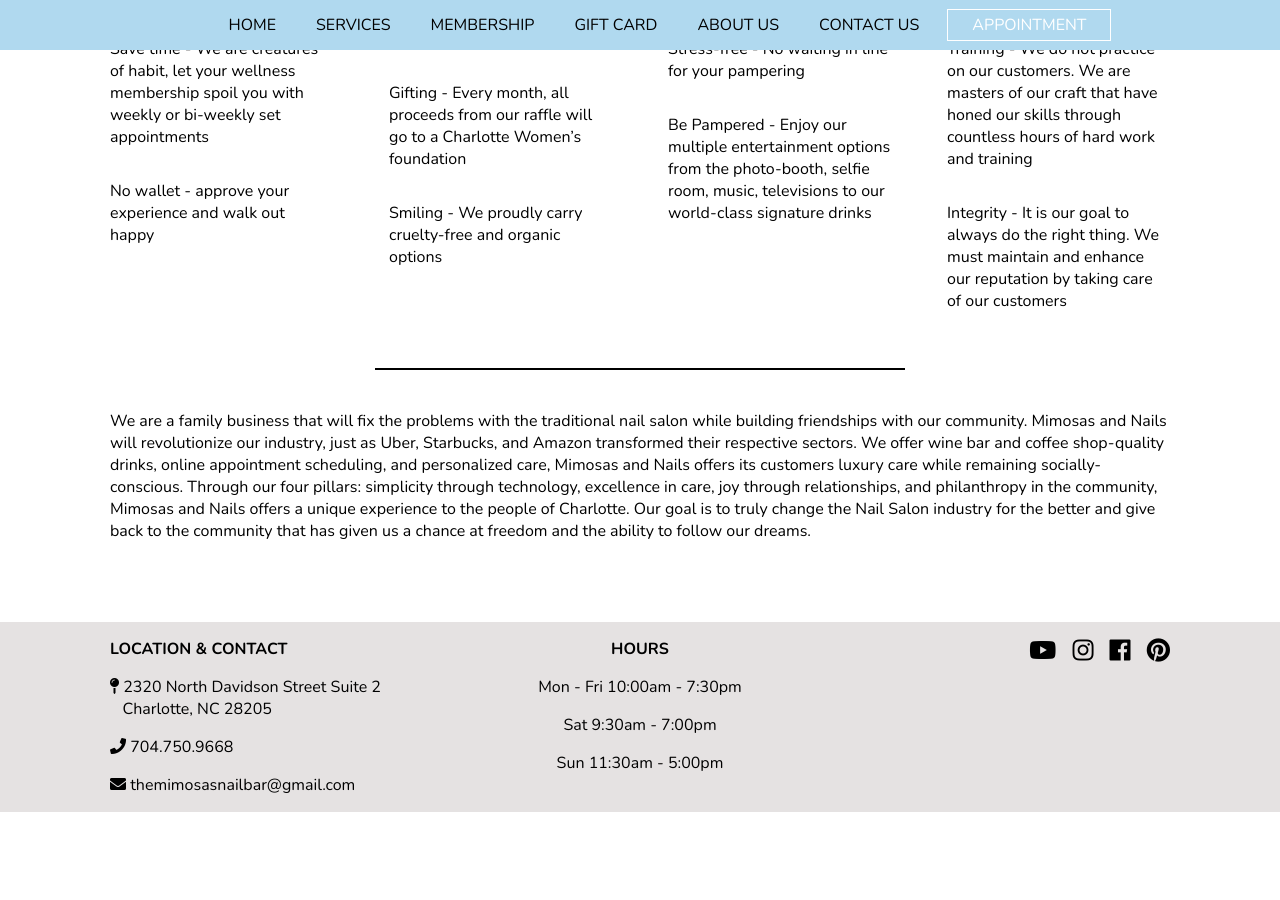
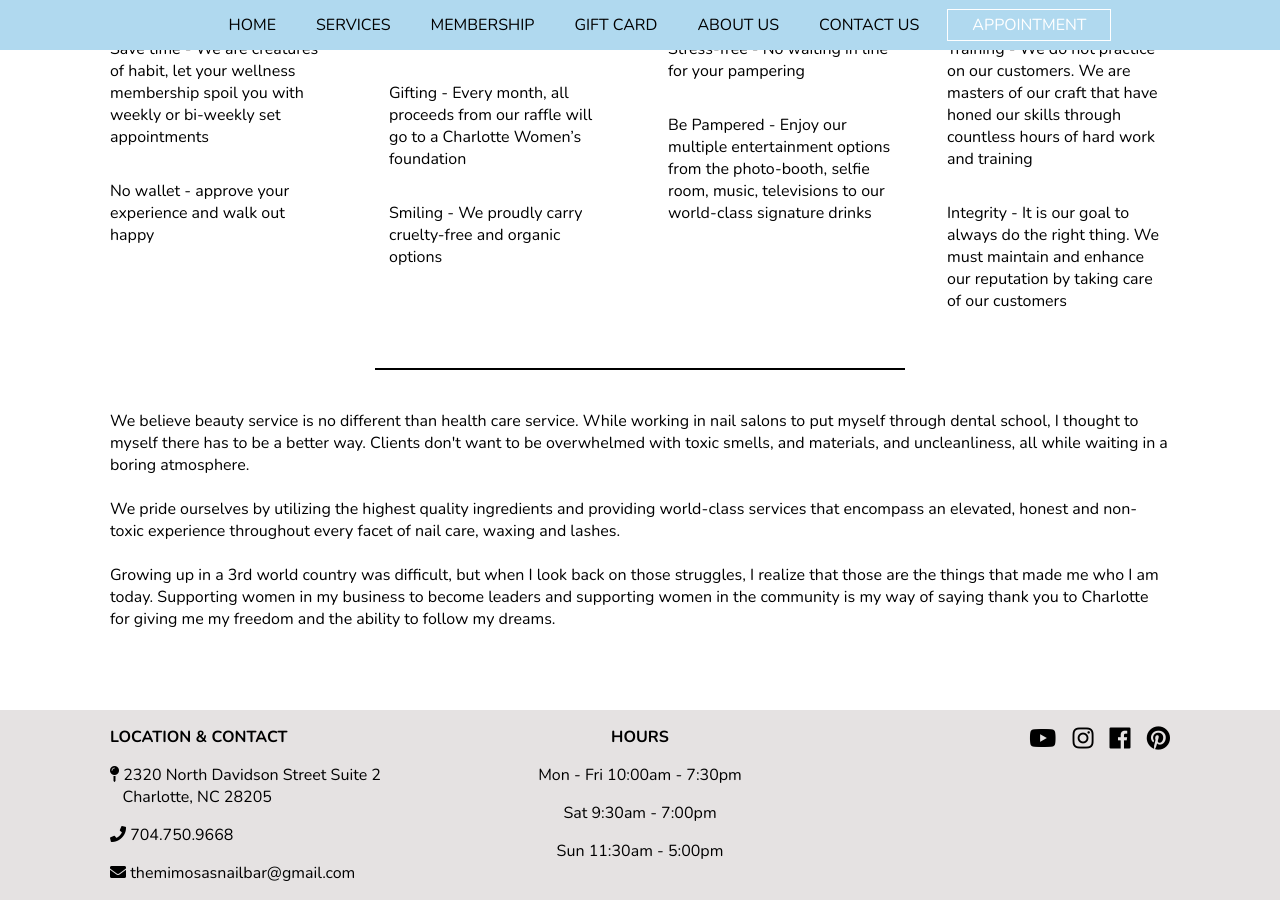
Before and after one commit to mimosasnailbar/mimosas, a Jekyll site: the page built from about.html, in a window 1280 px wide and 900 px high, scrolled down 1418 px. Built offline with Jekyll 4.4.1, drawn with Linux system fonts in a browser that asks for light colours; nearby versions of some CDN libraries; before the commit the page ends 2230 px from its top, so only the background shows below that.

Commit message:
Updated 'about.html' via CloudCannon

```diff
--- a/about.html
+++ b/about.html
@@ -4,60 +4,86 @@
 
 <section class="wrapper-two home__main">
 	<div class="about__top">
-		<p class="editable">Mimosas and Nails prides itself on four key pillars</p>
+		<p class="editable">
+			Mimosas and Nails prides itself on four key pillars
+		</p>
 	</div>
 	<div class="about__container">
 		<div class="about__item">
-			<div class="circle"><p class="editable">SIMPLICITY</p></div>
-			<h3 class="editable">Technology</h3>
+			<div class="circle"><p class="editable">
+	SIMPLICITY
+</p></div>
+			<h3 class="editable">
+				Technology
+			</h3>
 			<span class="editable">"Simplicity is the essence of happiness."</span>
-			<p class="editable">Easy - You can set your booking with our app or mobile site</p>
 			<p class="editable">
-				Save time - We are creatures of habit, let your wellness membership spoil
-				you with weekly or bi-weekly set appointments
+				Easy - You can set your booking with our app or mobile site
 			</p>
-			<p class="editable">No wallet - approve your experience and walk out happy</p>
+			<p class="editable">
+				Save time - We are creatures of habit, let your wellness membership spoil you with weekly or bi-weekly set appointments
+			</p>
+			<p class="editable">
+				No wallet - approve your experience and walk out happy
+			</p>
 		</div>
 		<div class="about__item">
-			<div class="circle"><p class="editable">PHILANTHROPY</p></div>
-			<h3 class="editable">Giving</h3>
+			<div class="circle"><p class="editable">
+	PHILANTHROPY
+</p></div>
+			<h3 class="editable">
+				Giving
+			</h3>
 			<span class="editable">"Kindness in giving creates love."</span>
-			<p class="editable">Helping - At Mimosas Nail Bar, when you are supporting your wellness, you are also giving back to local Women’s charities of Charlotte</p>
 			<p class="editable">
-				Gifting - Every month, all proceeds from our raffle will go to a Charlotte Women’s foundation
+				Helping - At Mimosas Nail Bar, when you are supporting your wellness, you are also giving back to local Women&rsquo;s charities of Charlotte
 			</p>
-			<p class="editable">Smiling - We proudly carry cruelty-free and organic options</p>
+			<p class="editable">
+				Gifting - Every month, all proceeds from our raffle will go to a Charlotte Women&rsquo;s foundation
+			</p>
+			<p class="editable">
+				Smiling - We proudly carry cruelty-free and organic options
+			</p>
 		</div>
 		<div class="about__item">
-			<div class="circle"><p class="editable">FUN</p></div>
-			<h3 class="editable">Happiness</h3>
+			<div class="circle"><p class="editable">
+	FUN
+</p></div>
+			<h3 class="editable">
+				Happiness
+			</h3>
 			<span class="editable">"Every great business is built on friendship."</span>
-			<p class="editable">Effortless - Our database knows exactly what you prefer everytime you come back</p>
+			<p class="editable">
+				Effortless - Our database knows exactly what you prefer everytime you come back
+			</p>
 			<p class="editable">
 				Stress-free - No waiting in line for your pampering
 			</p>
-			<p class="editable">Be Pampered - Enjoy our multiple entertainment options from the photo-booth, selfie room, music, televisions to our world-class signature drinks</p>
+			<p class="editable">
+				Be Pampered - Enjoy our multiple entertainment options from the photo-booth, selfie room, music, televisions to our world-class signature drinks
+			</p>
 		</div>
 		<div class="about__item">
-			<div class="circle"><p class="editable">EXCELLENCE</p></div>
-			<h3 class="editable">Pride</h3>
+			<div class="circle"><p class="editable">
+	EXCELLENCE
+</p></div>
+			<h3 class="editable">
+				Pride
+			</h3>
 			<span class="editable">"Our best was good for today. Tomorrow we'll do better."</span>
-			<p class="editable">Service - Our goal is to exceed all expectations by upholding the strictest quality standards</p>
+			<p class="editable">
+				Service - Our goal is to exceed all expectations by upholding the strictest quality standards
+			</p>
 			<p class="editable">
 				Training - We do not practice on our customers. We are masters of our craft that have honed our skills through countless hours of hard work and training
 			</p>
-			<p class="editable">Integrity - It is our goal to always do the right thing. We must maintain and enhance our reputation by taking care of our customers</p>
+			<p class="editable">
+				Integrity - It is our goal to always do the right thing. We must maintain and enhance our reputation by taking care of our customers
+			</p>
 		</div>
 	</div>
 	<div class="bar"></div>
 	<p class="about__text editable">
-		We are a family business that will fix the problems with the traditional nail salon while building
-		friendships with our community. Mimosas and Nails will revolutionize our industry, just as Uber,
-		Starbucks, and Amazon transformed their respective sectors. We offer wine bar and coffee shop-quality
-		drinks, online appointment scheduling, and personalized care, Mimosas and Nails offers its customers
-		luxury care while remaining socially-conscious. Through our four pillars: simplicity through technology,
-		excellence in care, joy through relationships, and philanthropy in the community, Mimosas and Nails offers
-		a unique experience to the people of Charlotte. Our goal is to truly change the Nail Salon industry for the
-		better and give back to the community that has given us a chance at freedom and the ability to follow our dreams.
+		We believe beauty service is no different than health care service. While working in nail salons to put myself through dental school, I thought to myself there has to be a better way. Clients don't want to be overwhelmed with toxic smells, and materials, and uncleanliness, all while waiting in a boring atmosphere.&nbsp;<br /><br />We pride ourselves by utilizing the highest quality ingredients and providing world-class services that encompass an elevated, honest and non-toxic experience throughout every facet of nail care, waxing and lashes.<br /><br />Growing up in a 3rd world country was difficult, but when I look back on those struggles, I realize that those are the things that made me who I am today. Supporting women in my business to become leaders and supporting women in the community is my way of saying thank you to Charlotte for giving me my freedom and the ability to follow my dreams.
 	</p>
 </section>
```
